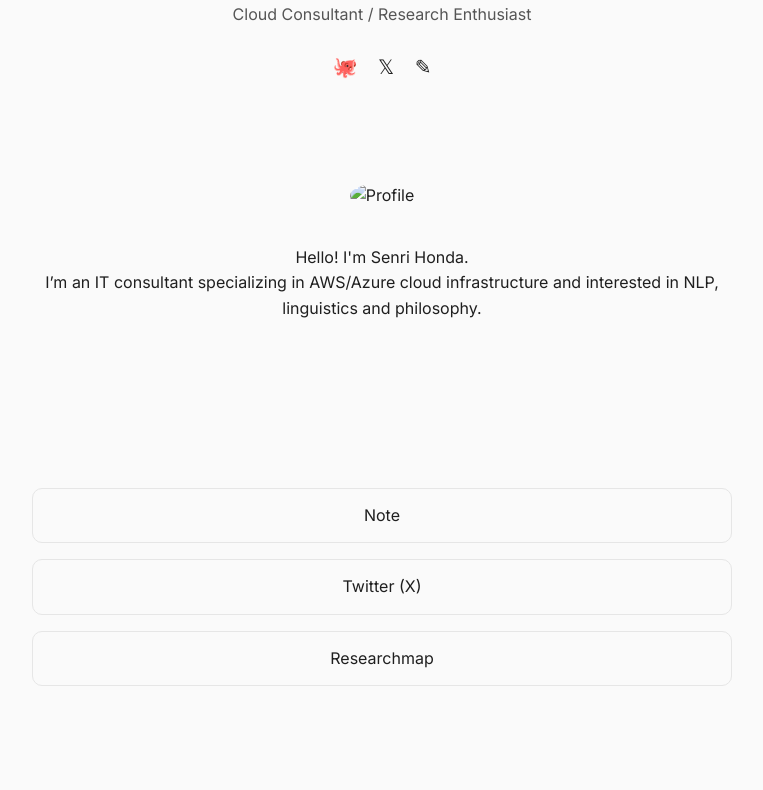
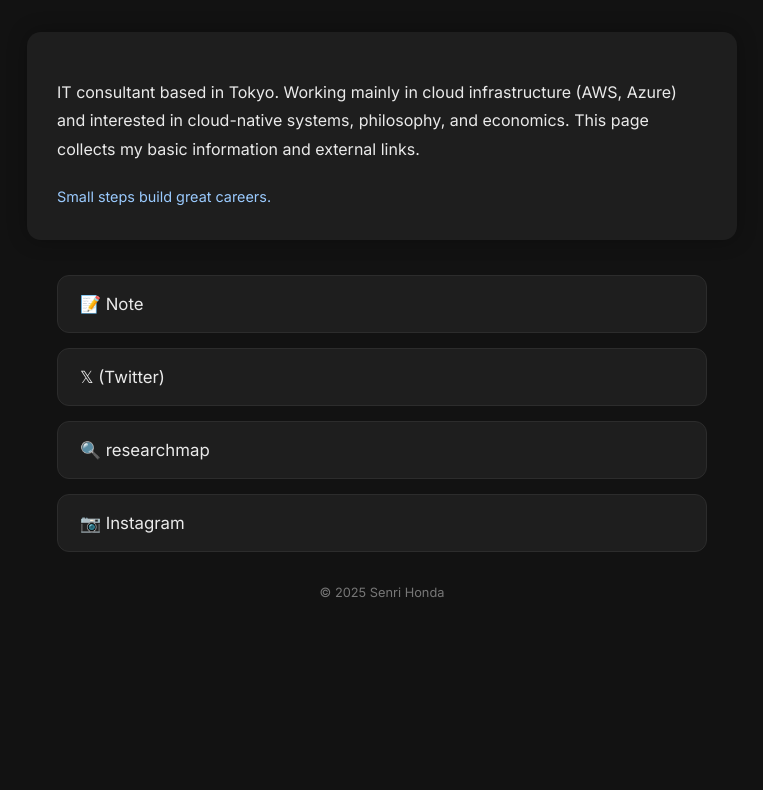
Before and after one commit to senry-senry/-user-.github.io, a plain HTML site: page index.html in a window 1280 px wide. Shown: the part 170-960 px from the top of the page, without its empty margins (258-1021 px from the left). After the commit the page ends 800 px from the top, so only its background shows below. Drawn offline with nearby package versions, Linux system fonts and the light colour scheme.

Commit message:
Refactor index.html for language and styling updates
Updated HTML structure and styles for improved layout and design.

```diff
--- a/index.html
+++ b/index.html
@@ -1,131 +1,149 @@
 <!DOCTYPE html>
-<html lang="en">
+<html lang="ja">
 <head>
   <meta charset="UTF-8" />
   <meta name="viewport" content="width=device-width, initial-scale=1.0" />
   <title>Senri Honda | Introduction</title>
-  <link href="https://fonts.googleapis.com/css2?family=Inter:wght@300;400;600;700&display=swap" rel="stylesheet" />
+
+  <!-- Google Fonts -->
+  <link href="https://fonts.googleapis.com/css2?family=Inter:wght@300;400;600&family=Noto+Sans+JP:wght@300;400;500&display=swap" rel="stylesheet">
+
   <style>
     body {
       margin: 0;
-      font-family: 'Inter', sans-serif;
-      background: #fafafa;
-      color: #1f1f1f;
+      padding: 0;
+      background: #121212;
+      font-family: 'Inter', 'Noto Sans JP', sans-serif;
+      color: #EAEAEA;
+      display: flex;
+      flex-direction: column;
+      align-items: center;
+      min-height: 100vh;
+    }
+
+    header {
+      margin-top: 60px;
       text-align: center;
-      line-height: 1.6;
+      animation: fadeIn 1.2s ease;
     }
-    header {
-      padding: 80px 20px 40px;
-    }
+
     h1 {
-      font-size: 36px;
-      font-weight: 700;
+      font-weight: 600;
+      font-size: 2.2rem;
       margin-bottom: 10px;
     }
-    .subtitle {
-      font-size: 16px;
-      color: #555;
-      margin-bottom: 24px;
+
+    p.subtitle {
+      font-size: 1rem;
+      color: #BBBBBB;
+      margin-bottom: 40px;
     }
-    .icons a {
-      margin: 0 8px;
+
+    .intro {
+      width: 90%;
+      max-width: 650px;
+      background: #1E1E1E;
+      padding: 30px;
+      border-radius: 14px;
+      line-height: 1.8;
+      box-shadow: 0 0 20px rgba(0,0,0,0.3);
+      animation: fadeIn 1.4s ease;
+    }
+
+    .links {
+      margin-top: 35px;
+      width: 90%;
+      max-width: 650px;
+      display: grid;
+      gap: 15px;
+    }
+
+    .card {
+      display: block;
+      padding: 18px 22px;
+      border-radius: 12px;
       text-decoration: none;
-      font-size: 20px;
-      color: #1f1f1f;
-      transition: transform 0.2s ease;
+      background: #1E1E1E;
+      color: #EAEAEA;
+      border: 1px solid #2c2c2c;
+      font-size: 1.05rem;
+      transition: all 0.25s ease;
     }
-    .icons a:hover {
-      transform: translateY(-2px);
+
+    .card:hover {
+      border-color: #4DA3FF;
+      color: #4DA3FF;
+      transform: translateY(-3px);
+      box-shadow: 0 0 15px rgba(77,163,255,0.35);
     }
-    section {
-      max-width: 700px;
-      margin: 0 auto;
-      padding: 60px 20px;
+
+    footer {
+      margin-top: auto;
+      padding: 30px 0;
+      font-size: 0.8rem;
+      color: #777;
     }
-    .profile-img {
-      width: 90px;
-      height: 90px;
-      border-radius: 50%;
-      object-fit: cover;
-      margin-bottom: 20px;
-    }
-    .links {
-      display: flex;
-      flex-direction: column;
-      gap: 16px;
-      margin-top: 30px;
-    }
-    .link-btn {
-      border: 1px solid #e6e6e6;
-      padding: 14px;
-      border-radius: 10px;
-      font-size: 16px;
-      text-decoration: none;
-      color: #1f1f1f;
-      transition: border 0.2s ease, transform 0.15s ease;
-    }
-    .link-btn:hover {
-      border-color: #22a699;
-      transform: translateY(-2px);
-    }
-    footer {
-      font-size: 12px;
-      padding: 40px 0;
-      color: #555;
-      border-top: 1px solid #e6e6e6;
-      margin-top: 60px;
+
+    /* animation */
+    @keyframes fadeIn {
+      from { opacity: 0; transform: translateY(10px); }
+      to { opacity: 1; transform: translateY(0); }
     }
   </style>
+
   <!-- React -->
-  <script crossorigin src="https://unpkg.com/react@18/umd/react.development.js"></script>
-  <script crossorigin src="https://unpkg.com/react-dom@18/umd/react-dom.development.js"></script>
+  <script crossorigin src="https://unpkg.com/react@18/umd/react.production.min.js"></script>
+  <script crossorigin src="https://unpkg.com/react-dom@18/umd/react-dom.production.min.js"></script>
 </head>
+
 <body>
   <header>
     <h1>Senri Honda</h1>
-    <div class="subtitle">Cloud Consultant / Research Enthusiast</div>
-    <div class="icons">
-      <a href="#" target="_blank">🐙</a>
-      <a href="#" target="_blank">𝕏</a>
-      <a href="#" target="_blank">✎</a>
-    </div>
+    <p class="subtitle">Welcome to my introduction page</p>
   </header>
 
-  <section>
-    <img src="profile.jpg" alt="Profile" class="profile-img" />
-    <p>Hello! I'm Senri Honda.<br>
-      I’m an IT consultant specializing in AWS/Azure cloud infrastructure and interested in NLP, linguistics and philosophy.
+  <section class="intro">
+    <p>
+      IT consultant based in Tokyo.
+      Working mainly in cloud infrastructure (AWS, Azure) and interested in cloud-native systems,
+      philosophy, and economics.
+      This page collects my basic information and external links.
     </p>
+
+    <!-- React Root -->
+    <div id="react-message" style="margin-top:20px; font-size:0.9rem; color:#9BCBFF;"></div>
   </section>
 
-  <section id="social-links"></section>
+  <section class="links">
+    <a class="card" href="https://note.com" target="_blank">📝 Note</a>
+    <a class="card" href="https://twitter.com" target="_blank">𝕏 (Twitter)</a>
+    <a class="card" href="https://researchmap.jp" target="_blank">🔍 researchmap</a>
+    <a class="card" href="https://instagram.com" target="_blank">📷 Instagram</a>
+  </section>
 
   <footer>
     © 2025 Senri Honda
   </footer>
 
+  <!-- React Script -->
   <script>
-    const e = React.createElement;
+    const messages = [
+      "Small steps build great careers.",
+      "Cloud evolves fast — enjoy learning.",
+      "Stay curious. Stay open.",
+      "Consistency beats intensity."
+    ];
 
-    function Links() {
-      const links = [
-        { name: 'Note', url: 'https://note.com/senry' },
-        { name: 'Twitter (X)', url: 'https://x.com/sen82599650' },
-        { name: 'Researchmap', url: 'https://researchmap.jp/senr1' },
-      ];
-
-      return e('div', { className: 'links' },
-        links.map(link =>
-          e('a', {
-            className: 'link-btn',
-            href: link.url,
-            target: '_blank'
-          }, link.name)
-        )
-      );
+    function RandomMessage() {
+      const msg = messages[Math.floor(Math.random() * messages.length)];
+      return React.createElement("div", null, msg);
     }
 
-    ReactDOM.render(e(Links), document.getElementById('social-links'));
+    ReactDOM.render(
+      React.createElement(RandomMessage),
+      document.getElementById("react-message")
+    );
   </script>
+
 </body>
 </html>
```
